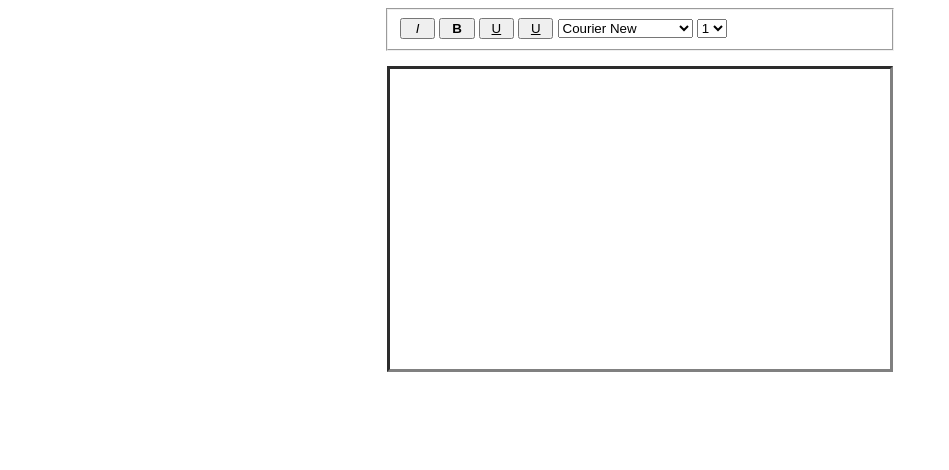
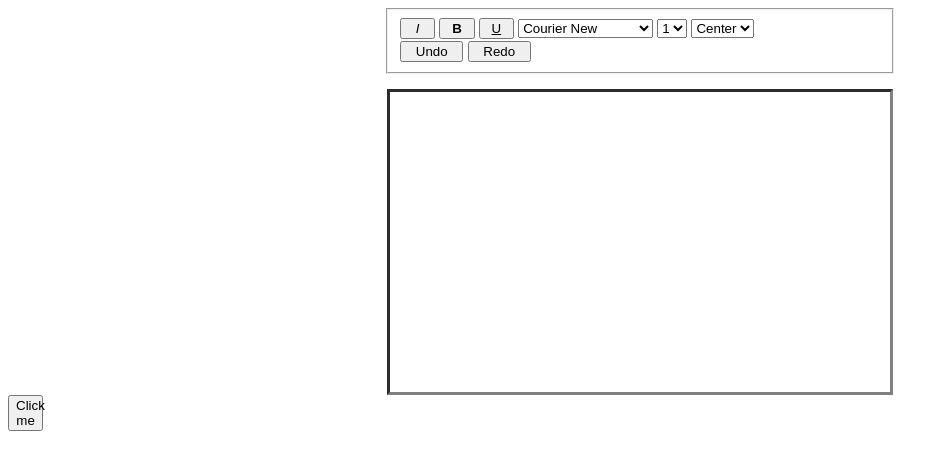
Before and after one commit to a-grgv/ISproj, a plain HTML site: page Templates/texteditor.html in a window 1280 px wide. Shown: the whole page, without its empty margins (0-949 px from the left). Drawn offline with nearby package versions, Linux system fonts and the light colour scheme.

Commit message:
Update texteditor.html

```diff
--- a/Templates/texteditor.html
+++ b/Templates/texteditor.html
@@ -1,7 +1,11 @@
 <!DOCTYPE html>
-<html>
+<html xmlns="http://www.w3.org/1999/xhtml">
 
 <head>
+  <script  src="https://ajax.googleapis.com/ajax/libs/jquery/3.1.1/jquery.min.js"></script>
+  <link  rel="stylesheet"  href="https://ajax.googleapis.com/ajax/libs/jqueryui/1.12.1/themes/smoothness/jquery-ui.css" />
+  <script  src="https://ajax.googleapis.com/ajax/libs/jqueryui/1.12.1/jquery-ui.min.js"></script>
+  <script src="js/dist/jspdf.debug.js"></script>
 
   <meta charset='utf-8'>
   <style>
@@ -20,17 +24,40 @@
       }
       button {
         width: 5ex;
-        text-align: center;      }
+        text-align: center;
+      }
+      .button_t {
+        width: 9ex;
+        text-align: center;
+      }
   </style>
 </head>
 
 <body>
+  <script src="js/dist/jspdf.debug.js"></script>
+  <script src="js/main.js"></script>
+  <script src="js/FileSaver.js"></script>
+  <script>
+     function demoFromHTML() {
+       var pdf = new jsPDF('p','in','letter')
+        , source = $('#textarea')[0]
+        , specialElementHandlers = {
+        '#bypassme': function(element, renderer){
+          return true
+        }
+        }
+        pdf.fromHTML(
+        source, 0.5, 0.5, {
+          'width':7.5, 'elementHandlers': specialElementHandlers
+        }
+        )
+        pdf.save('Test.pdf');
+     }
+  </script>
   <fieldset>
     <button class="editfont" onclick="document.execCommand('italic',false,null);"><i>I</i>
     </button>
     <button class="editfont" onclick="document.execCommand('bold',false,null);"><b>B</b>
-    </button>
-    <button class="editfont" onclick="document.execCommand('underline',false,null);"><u>U</u>
     </button>
     <button class="editfont" onclick="document.execCommand('underline',false,null);"><u>U</u>
     </button>
@@ -48,7 +75,19 @@
      <option value="6" onclick="document.execCommand('fontSize',false,6);">6</option>
      <option value="7" onclick="document.execCommand('fontSize',false,7);">7</option>
     </select>
+    <select>
+     <option value="1" onclick="document.execCommand('justifyCenter',false,null);">Center</option>
+     <option value="2" onclick="document.execCommand('justifyLeft',false,null);">Left</option>
+     <option value="3" onclick="document.execCommand('justifyRight',false,null);">Right</option>
+   </select>
+    <br>
+    <button class="button_t" onclick="document.execCommand('undo',false,null);">Undo
+    </button>
+    <button class="button_t" onclick="document.execCommand('redo',false,null);">Redo
+    </button>
   </fieldset>
-  <div id="textarea" contenteditable="true">
+  <div id="textarea" contenteditable="true" spellcheck="true">
   </div>
+  <button onclick="demoFromHTML()">Click me</button>
 </body>
+</html>
```
